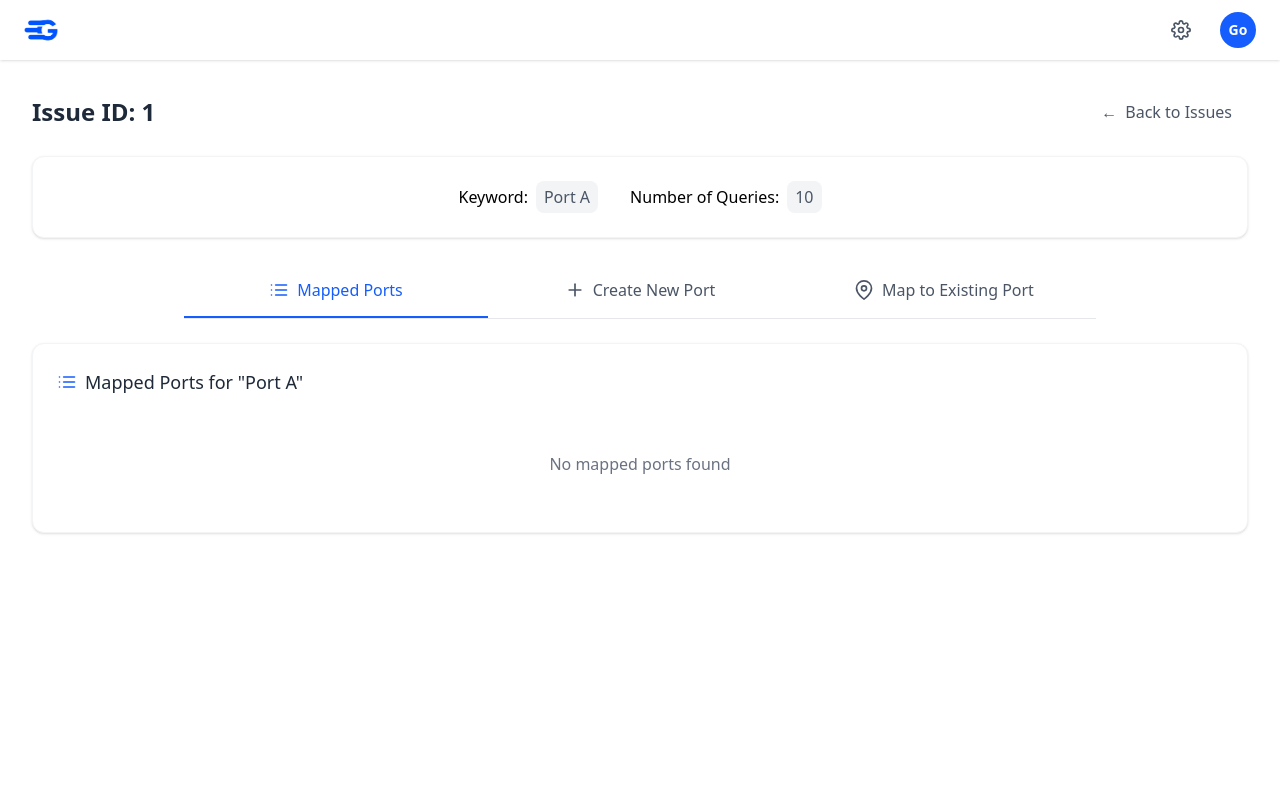
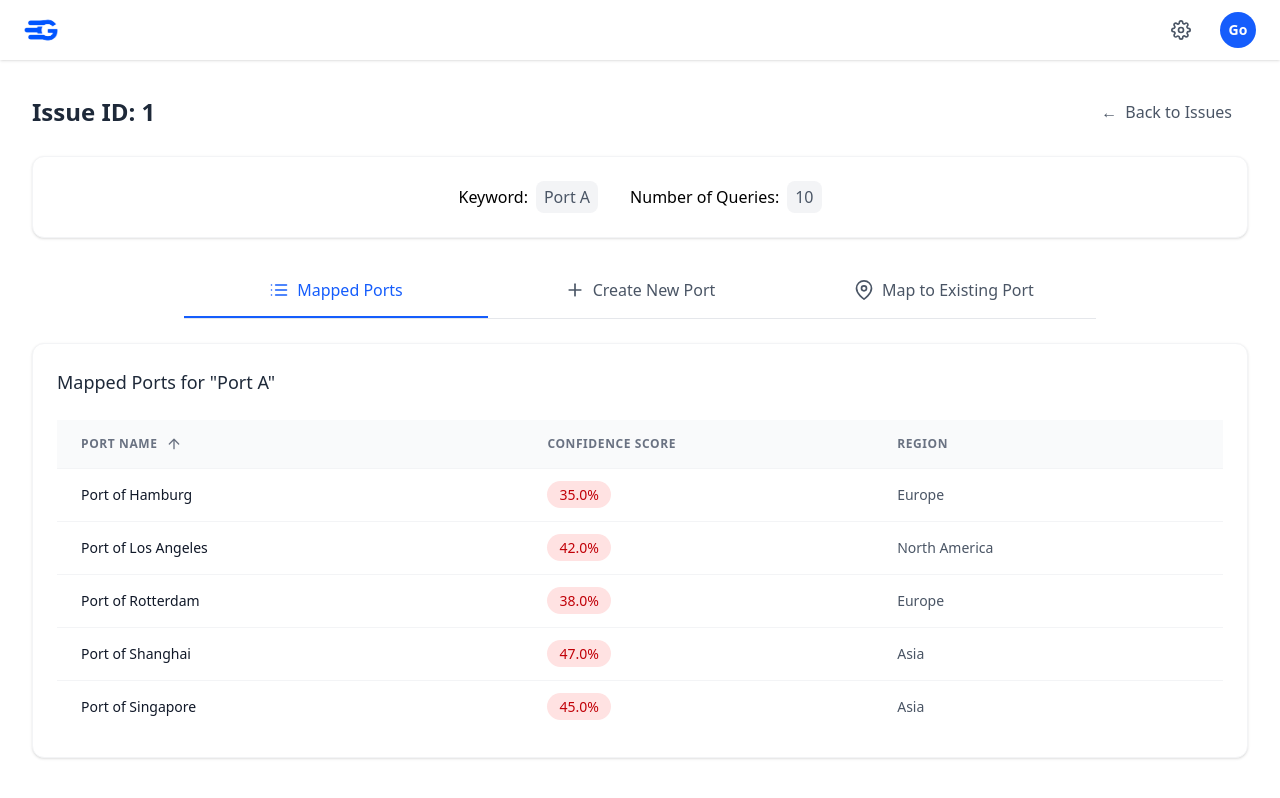
Before and after one commit to sujalbochkar-gocomet/port_mapping, a React (Vite) app in the folder client/: page /admin/issue/resolve/1 in a window 1280 px wide. Built offline with nearby package versions, Linux system fonts and the light colour scheme.

Commit message:
Mapped Port Component

```diff
--- a/client/src/components/IssueReport-MappedPorts.tsx
+++ b/client/src/components/IssueReport-MappedPorts.tsx
@@ -1,10 +1,149 @@
+import { useState, useMemo } from "react";
+import { FiArrowUp, FiArrowDown } from "react-icons/fi";
+
+type SortField = "portName" | "confidenceScore" | "region";
+type SortOrder = "asc" | "desc";
+
+interface MappedPort {
+  id: string;
+  portName: string;
+  confidenceScore: number;
+  region: string;
+}
+
 const IssueReportMappedPorts = ({ keyword }: { keyword: string }) => {
+  const [sortField, setSortField] = useState<SortField>("portName");
+  const [sortOrder, setSortOrder] = useState<SortOrder>("asc");
+
+  // Sample data - replace with your actual data source
+  const mappedPorts = useMemo<MappedPort[]>(
+    () => [
+      {
+        id: "1",
+        portName: "Port of Singapore",
+        confidenceScore: 0.45,
+        region: "Asia",
+      },
+      {
+        id: "2",
+        portName: "Port of Rotterdam",
+        confidenceScore: 0.38,
+        region: "Europe",
+      },
+      {
+        id: "3",
+        portName: "Port of Los Angeles",
+        confidenceScore: 0.42,
+        region: "North America",
+      },
+      {
+        id: "4",
+        portName: "Port of Shanghai",
+        confidenceScore: 0.47,
+        region: "Asia",
+      },
+      {
+        id: "5",
+        portName: "Port of Hamburg",
+        confidenceScore: 0.35,
+        region: "Europe",
+      },
+    ],
+    []
+  );
+
+  const sortedPorts = useMemo(() => {
+    return [...mappedPorts].sort((a, b) => {
+      const aValue = a[sortField];
+      const bValue = b[sortField];
+
+      if (sortField === "confidenceScore") {
+        return sortOrder === "asc"
+          ? (aValue as number) - (bValue as number)
+          : (bValue as number) - (aValue as number);
+      }
+
+      const comparison = String(aValue).localeCompare(String(bValue));
+      return sortOrder === "asc" ? comparison : -comparison;
+    });
+  }, [mappedPorts, sortField, sortOrder]);
+
+  const handleSort = (field: SortField) => {
+    if (sortField === field) {
+      setSortOrder(sortOrder === "asc" ? "desc" : "asc");
+    } else {
+      setSortField(field);
+      setSortOrder("asc");
+    }
+  };
+
+  const getSortIcon = (field: SortField) => {
+    if (sortField !== field) return null;
+    return sortOrder === "asc" ? (
+      <FiArrowUp className="w-4 h-4 ml-1" />
+    ) : (
+      <FiArrowDown className="w-4 h-4 ml-1" />
+    );
+  };
+
   return (
-    <div>
+    <div className="space-y-6">
       <div className="bg-white rounded-xl shadow-sm border border-gray-100 p-6">
-        <h2 className="text-lg font-medium text-gray-800">
+        <h2 className="text-lg font-medium text-gray-800 mb-6">
           Mapped Ports for "{keyword}"
         </h2>
+
+        <div className="overflow-x-auto">
+          <table className="w-full border-collapse table-fixed">
+            <colgroup>
+              <col className="w-[40%]" />
+              <col className="w-[30%]" />
+              <col className="w-[30%]" />
+            </colgroup>
+            <thead>
+              <tr className="bg-gray-50 border-b border-gray-100">
+                {(["portName", "confidenceScore", "region"] as SortField[]).map(
+                  (field) => (
+                    <th
+                      key={field}
+                      className="px-6 py-4 text-left text-xs font-semibold text-gray-500 uppercase tracking-wider cursor-pointer hover:bg-gray-100 transition-colors"
+                      onClick={() => handleSort(field)}
+                    >
+                      <div className="flex items-center gap-1">
+                        {field === "portName"
+                          ? "Port Name"
+                          : field === "confidenceScore"
+                          ? "Confidence Score"
+                          : "Region"}
+                        {getSortIcon(field)}
+                      </div>
+                    </th>
+                  )
+                )}
+              </tr>
+            </thead>
+            <tbody className="divide-y divide-gray-100">
+              {sortedPorts.map((port) => (
+                <tr
+                  key={port.id}
+                  className="hover:bg-gray-50 transition-colors"
+                >
+                  <td className="px-6 py-4 text-sm text-gray-900 font-medium truncate">
+                    {port.portName}
+                  </td>
+                  <td className="px-6 py-4 text-sm text-gray-600">
+                    <span className="bg-red-100 text-red-700 rounded-full px-3 py-1">
+                      {(port.confidenceScore * 100).toFixed(1)}%
+                    </span>
+                  </td>
+                  <td className="px-6 py-4 text-sm text-gray-600">
+                    {port.region}
+                  </td>
+                </tr>
+              ))}
+            </tbody>
+          </table>
+        </div>
       </div>
     </div>
   );
--- a/client/src/components/IssueReport-ResolveIssue.tsx
+++ b/client/src/components/IssueReport-ResolveIssue.tsx
@@ -4,6 +4,7 @@ import NavBar from "./NavBar";
 import CreateNewPort from "./IssueReport-CreateNewPort";
 import MapExistingPort from "./IssueReport-MapExistingPort";
 import { FiPlus, FiMapPin, FiList } from "react-icons/fi";
+import IssueReportMappedPorts from "./IssueReport-MappedPorts";
 
 interface NewPortData {
   name: string;
@@ -124,18 +125,7 @@ const IssueReportResolveIssue = () => {
 
           {/* Tab Content */}
           {activeTab === "mapped" ? (
-            <div className="bg-white rounded-xl shadow-sm border border-gray-100 p-6">
-              <div className="flex items-center gap-2 mb-6">
-                <FiList className="w-5 h-5 text-blue-600" />
-                <h2 className="text-lg font-medium text-gray-800">
-                  Mapped Ports for "{issueDetails.keyword}"
-                </h2>
-              </div>
-              {/* Add your mapped ports content here */}
-              <div className="text-gray-500 text-center py-8">
-                No mapped ports found
-              </div>
-            </div>
+            <IssueReportMappedPorts keyword={issueDetails.keyword} />
           ) : activeTab === "create" ? (
             <CreateNewPort
               keyword={issueDetails.keyword}
```
